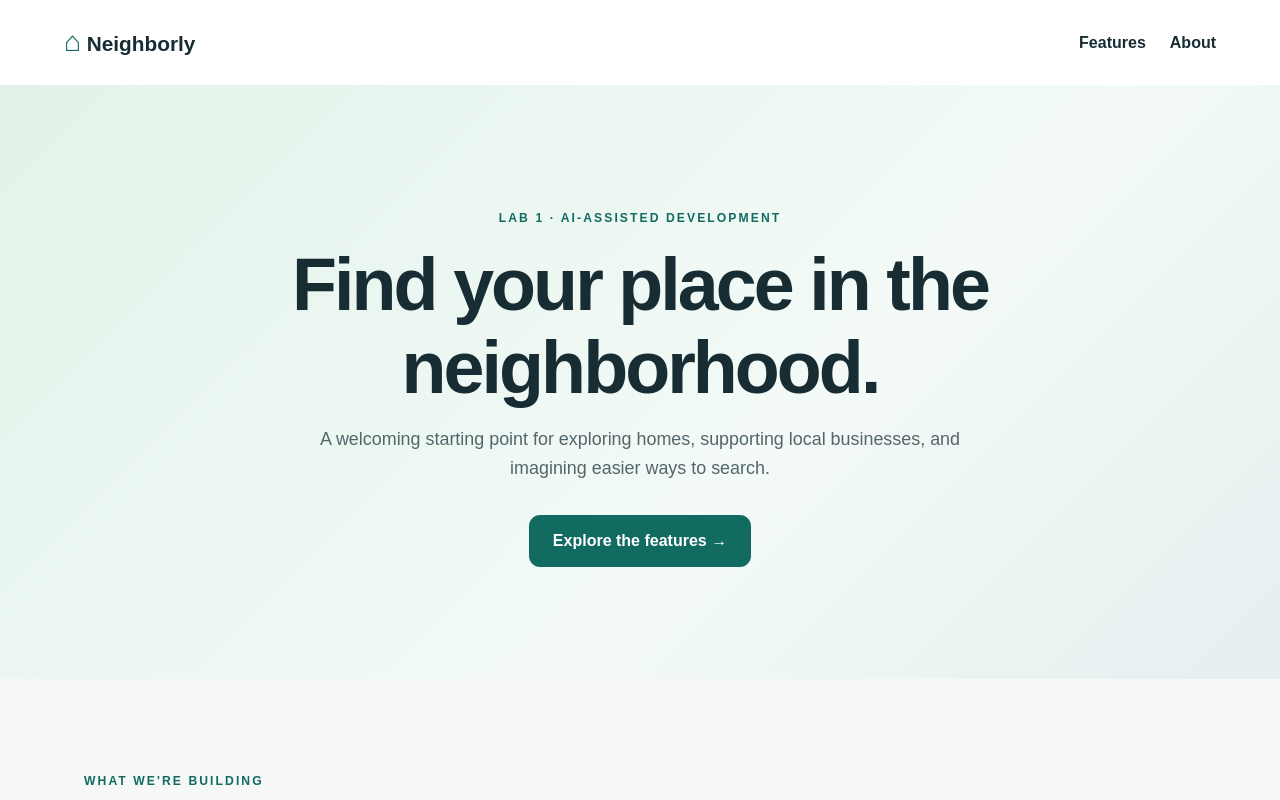
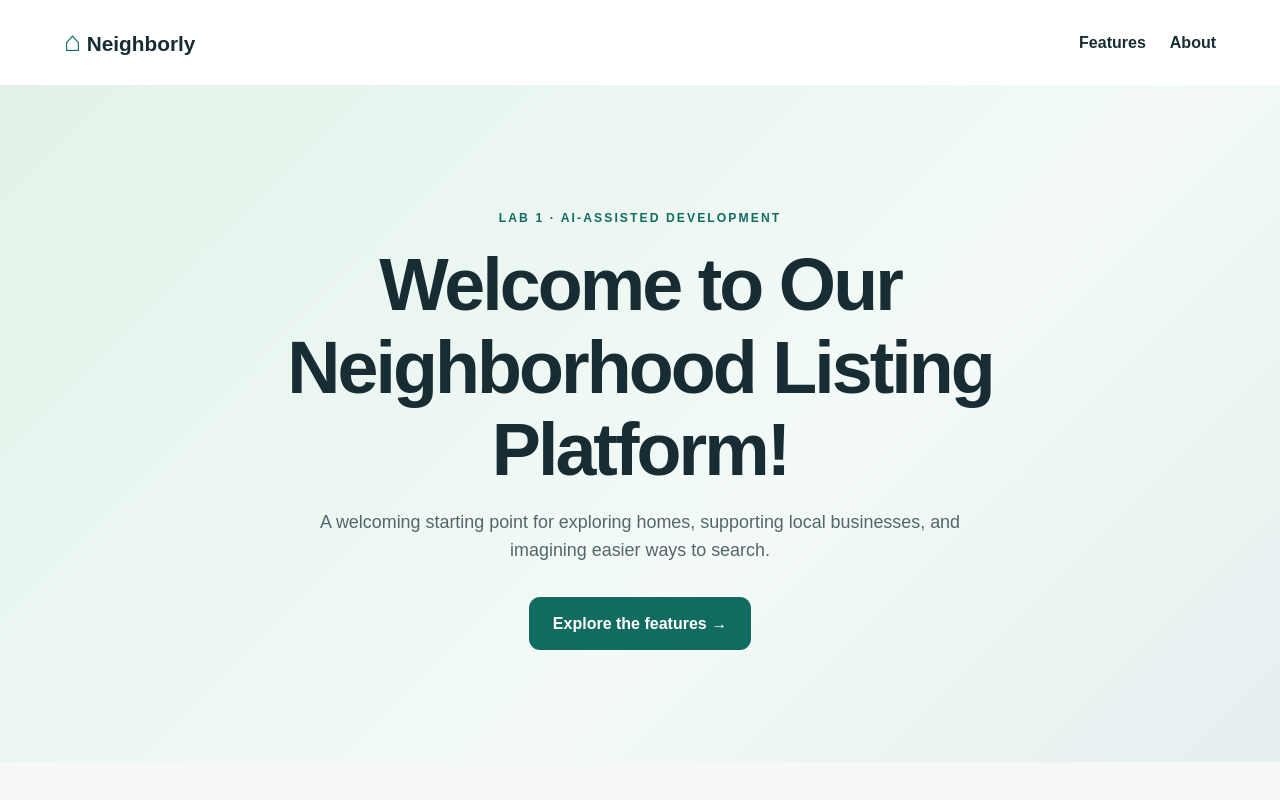
Before and after one commit to AhmedFarah24/Lab-1-AI-Assisted-Development-Environment-and-Git-Foundations, a Next.js app: page / in a window 1280 px wide. Shown: the top 800 px of the page. Built offline with nearby package versions, Linux system fonts and the light colour scheme.

Commit message:
Improve Lab 1 homepage heading

```diff
--- a/src/app/page.tsx
+++ b/src/app/page.tsx
@@ -34,7 +34,7 @@ export default function HomePage() {
 
       <section id="home" className="hero">
         <p className="eyebrow">LAB 1 · AI-ASSISTED DEVELOPMENT</p>
-        <h1>Find your place in the neighborhood.</h1>
+        <h1>Welcome to Our Neighborhood Listing Platform!</h1>
         <p className="hero-description">
           A welcoming starting point for exploring homes, supporting local businesses,
           and imagining easier ways to search.
```
